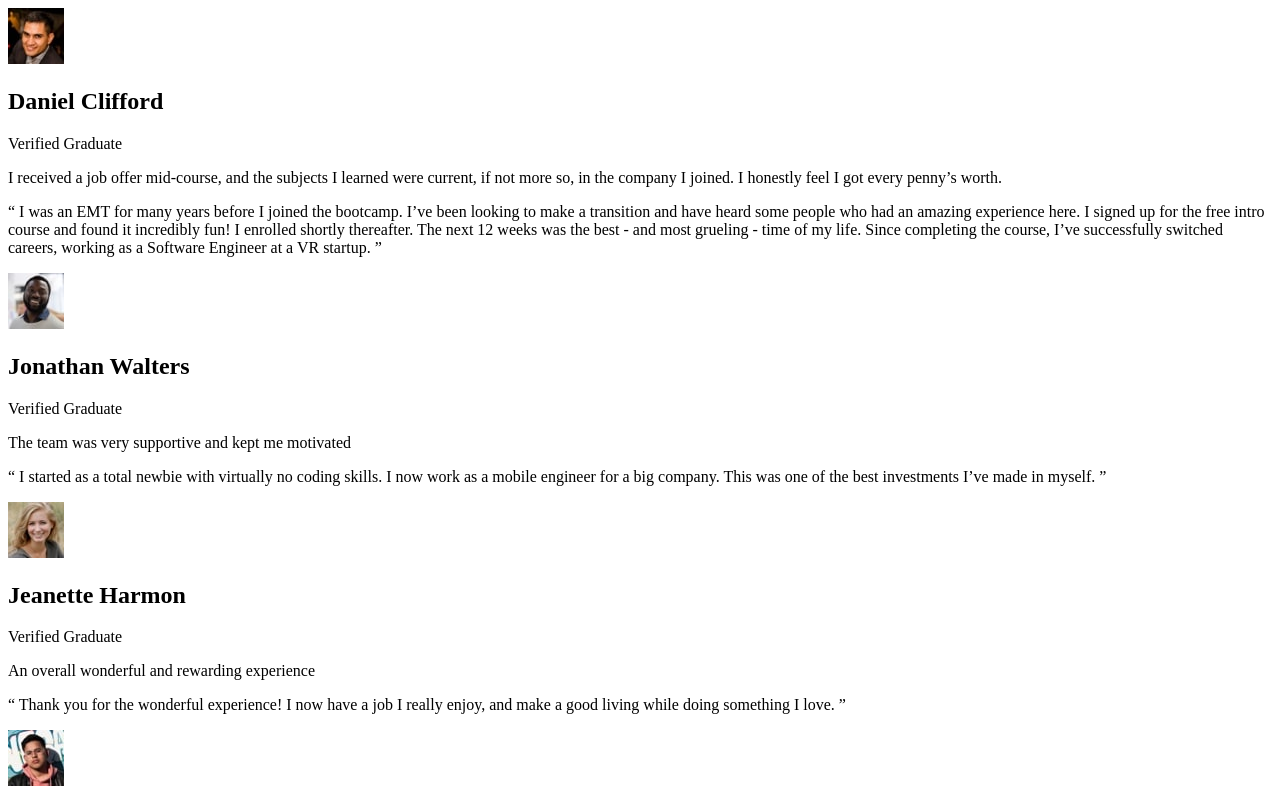
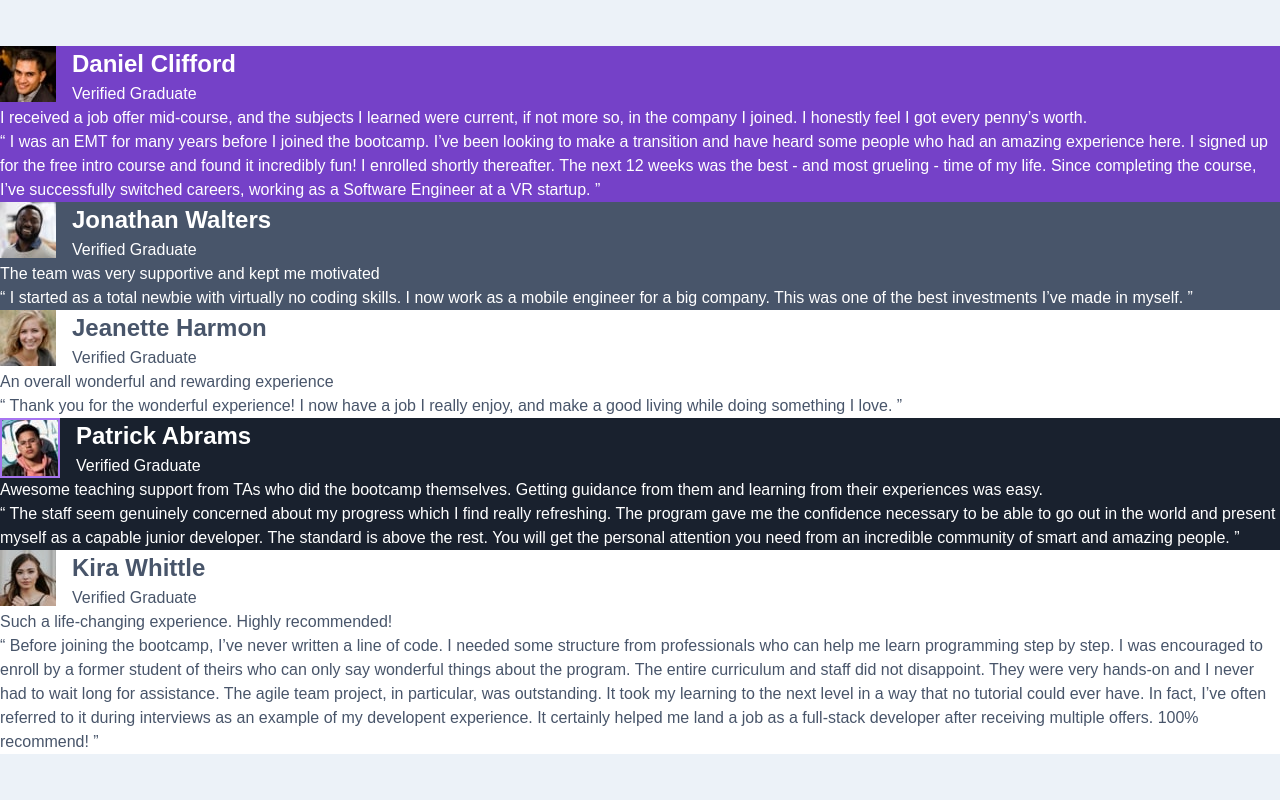
Before and after one commit to EmicJoykiller/Testimonials-Grid-Section, a plain HTML site: page index.html in a window 1280 px wide. Shown: the top 800 px of the page. Drawn offline with Linux system fonts and the light colour scheme.

Commit message:
finished the basic stylings

```diff
--- a/index.html
+++ b/index.html
@@ -9,6 +9,7 @@
       sizes="32x32"
       href="./images/favicon-32x32.png"
     />
+    <link rel="stylesheet" href="styles.css">
     <title>Testimonials Grid Section</title>
   </head>
   <body>
--- a/styles.css
+++ b/styles.css
@@ -12,4 +12,88 @@
   --White: hsl(0, 0%, 100%);
   --Light-gray: hsl(0, 0%, 81%);
   --Light-grayish-blue: hsl(210, 46%, 95%);
+
+  --ff-primary: "Barlow Semi Condensed", sans-serif;
+
+  --fw-400: 500;
+  --fw-700: 600;
+
+  --fs-300: 0.6875rem;
+  --fs-400: 0.8125rem;
+  --fs-500: 1.25rem;
 }
+
+body,
+h1,
+h2,
+h3,
+h4,
+p,
+figure,
+blockquote,
+dl,
+dd {
+  margin: 0;
+}
+
+ul[role="list"],
+ol[role="list"] {
+  list-style: none;
+}
+
+body {
+  min-height: 100vh;
+  line-height: 1.5;
+}
+
+img,
+picture {
+  max-width: 100%;
+  display: block;
+}
+
+body {
+    display: grid;
+    place-content: center;
+    min-height: 100vh;
+
+    font-family: var(--ff-primary);
+    font-weight: var(--fw-400);
+
+    background-color: var(--Light-grayish-blue);
+  }
+
+  h1,
+  h2,
+  h3 {
+    font-weight: var(--fw-700);
+  }
+
+  .flex {
+    display: flex;
+    gap: 1rem;
+  }
+
+  .bg-primary-400 {
+    background: var(--Moderate-violet);
+  }
+  .bg-secondary-400 {
+    background: var(--Very-dark-grayish-blue);
+  }
+  .bg-secondary-500 {
+    background: var(--Very-dark-blackish-blue);
+  }
+
+  .bg-neutral-100 {
+    background: var(--White);
+  }
+
+  .text-neutral-100 {
+    color: var(--White);
+  }
+  .text-secondary-400 {
+    color: var(--Very-dark-grayish-blue);
+  }
+  .border-primary-400 {
+    border: 2px solid #a775f1;
+  }
```
